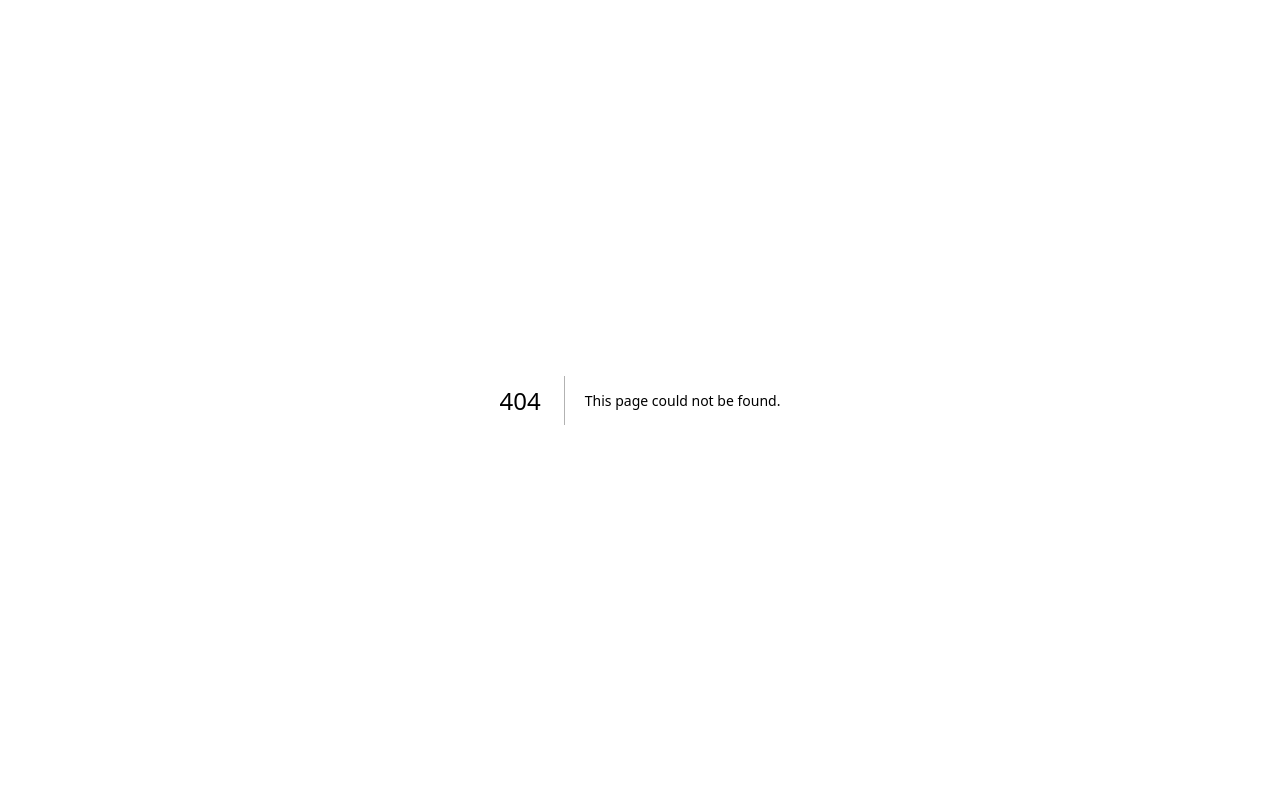
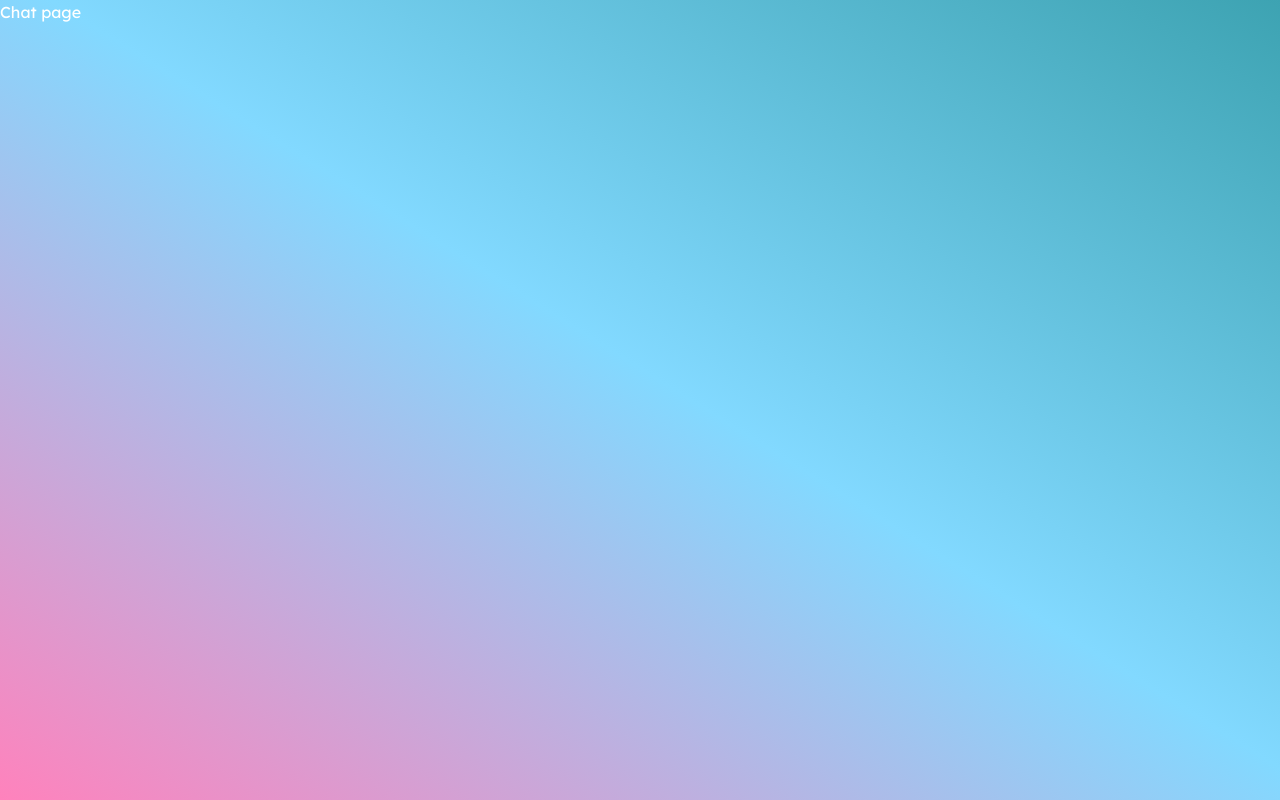
Before and after one commit to DominikKoniarz/nextjs-chatgpt-integration, a Next.js app: page /chat in a window 1280 px wide. Before the commit this address had no page. Built offline with nearby package versions, Linux system fonts and the light colour scheme.

Commit message:
Added blank chat page

```diff
--- /dev/null
+++ b/src/app/chat/page.tsx
@@ -0,0 +1,7 @@
+export default function page() {
+	return (
+		<main className="from-gradient-from via-gradient-via to-gradient-to flex h-full w-full flex-col bg-gradient-to-tr via-[52%] text-white">
+			Chat page
+		</main>
+	);
+}
```
